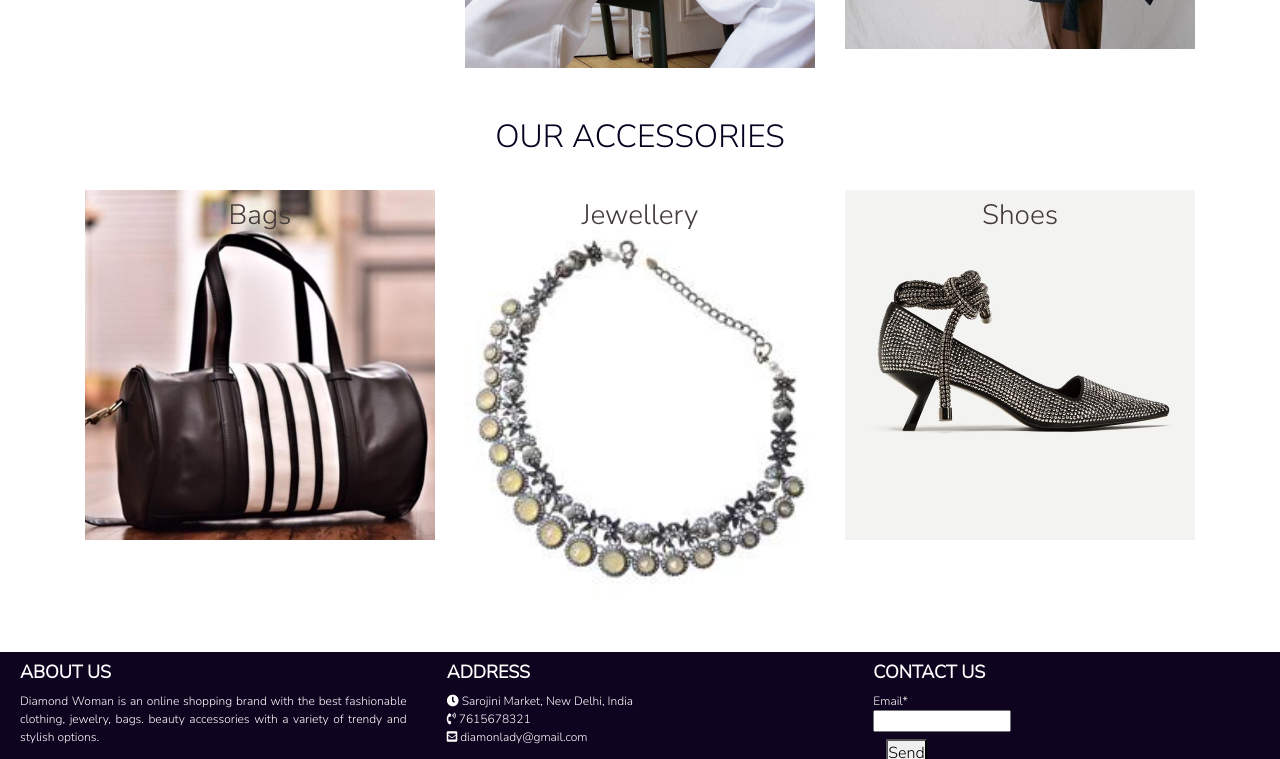
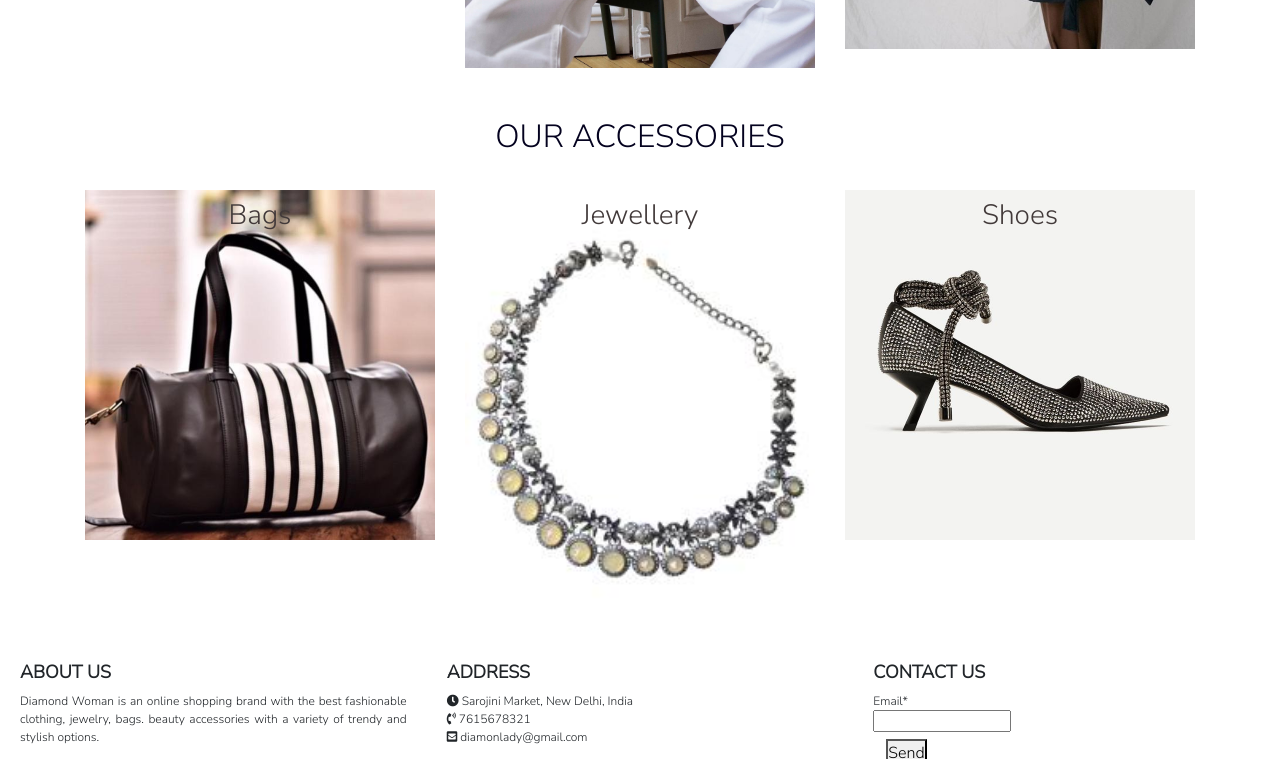
Before and after one commit to ritwikad07/diamondlady, a plain HTML site: page index.html in a window 1280 px wide. Shown: the part 1387-2146 px from the top of the page. Drawn offline with nearby package versions, Linux system fonts and the light colour scheme; files whose address does not match are found by name.

Commit message:
Update style.css

```diff
--- a/style.css
+++ b/style.css
@@ -225,8 +225,7 @@ footer{
     height:110px;
     font-size:12px;
 
-    color:#fff;
-    background: rgb(15, 4, 31);
+
 }
 
 .main-content{
```
